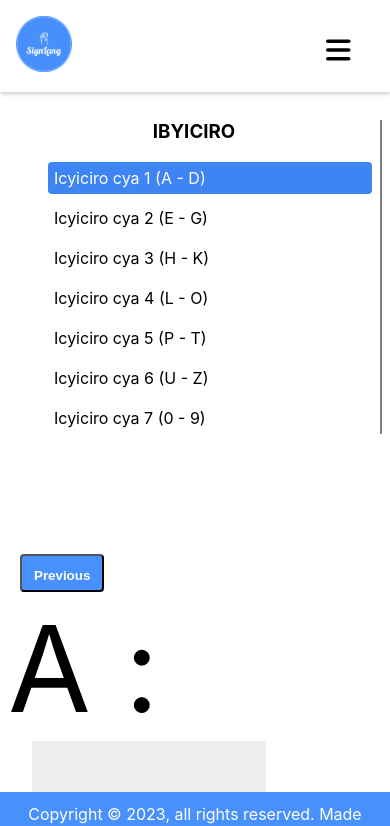
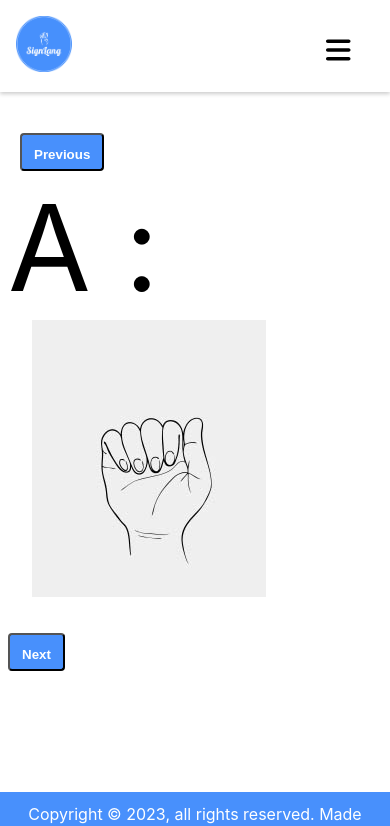
Before and after one commit to ngabo-dev/fluentfusion_frontend, a React (Vite) app: page /lessons in a window 390 px wide. Shown: the top 826 px of the page. Built offline with nearby package versions, Linux system fonts and the light colour scheme.

Commit message:
responsive

```diff
--- a/src/components/Footer.jsx
+++ b/src/components/Footer.jsx
@@ -3,7 +3,7 @@ import React from 'react'
 function Footer() {
   const currentYear = new Date().getFullYear();
   return (
-    <div style={{backgroundColor:'#4890fc', width:'100%', minHeight:"40px", color:'white', textAlign:'center', bottom:'0', left: '0', position:'fixed'}}>
+    <div className='the-footer'>
         <div style={{marginTop:'12px'}}>
           Copyright &copy; {currentYear}, all rights reserved. Made by
          <a href='https://iitech.rw/'  target='_blank' style={{ color: 'white', textDecoration:'underline', marginLeft:'4px', fontWeight:'bold', textUnderlineOffset:'5px' }}>IITECH RWANDA</a>
--- a/src/index.css
+++ b/src/index.css
@@ -45,3 +45,13 @@ body {
 .not-correct{
   color: red;
 }
+.the-footer{
+  background-color: #4890fc;
+  width: 100%;
+  min-height: 40px;
+  color: white ;
+  text-align: center ;
+  bottom: 0;
+  left:  0;
+  position: fixed;
+}
--- a/src/pages/Games.jsx
+++ b/src/pages/Games.jsx
@@ -340,7 +340,7 @@ function Games() {
 
   return (
     <Container>
-      <div  className='flex'>
+      <div  className='flex' >
         <div className="sidebar" >
           <h3 style={{ textAlign: "center" }}> IMYITOZO </h3>
           <ul>
@@ -376,7 +376,7 @@ function Games() {
         </div>
 
           {/* main div */}
-        <div style={{ width: "72%", paddingLeft:'32px'}}>
+        <div style={{ width: "72%", paddingLeft:'32px'}} className="main-div">
           <div style={{textAlign:'center', textDecoration:'underline', textUnderlineOffset:'6px'}}><h3> HITAMO</h3></div>
 
           <div style={{display:'flex'}}>
@@ -506,7 +506,11 @@ const Container = styled.div`
       min-height:220px;
       margin-top:120px;
       border-right: gray 0px solid;
+      display: none;
 
+    }
+    .main-div{
+      margin-top:120px;
     }
   }
 `;
--- a/src/pages/Lessons.jsx
+++ b/src/pages/Lessons.jsx
@@ -315,7 +315,7 @@ function Lessons() {
 
         </div>
 
-        <button onClick={deincrement} style={{backgroundColor:'#4890fc', color:'white', fontWeight:'bold', height:'38px', padding:'12px', marginTop:'28%', borderRadius:'4px', marginLeft:'12px'}}> Previous  </button>
+        <button onClick={deincrement} className='previous'> Previous  </button>
 
         <div style={{ width: '72%', justifyContent: 'center' }} className='flex mt-32'>
         <span style={{ fontSize: '120px' }}> {key} : </span>
@@ -325,7 +325,7 @@ function Lessons() {
         </div>
       </div>
 
-          <button onClick={increment} style={{backgroundColor:'#4890fc', color:'white', fontWeight:'bold', height:'38px', padding:'12px', marginTop:'28%', borderRadius:'4px'}}> Next  </button>
+          <button onClick={increment} className='next'> Next  </button>
       </div>
       <br />
       <br />
@@ -347,6 +347,25 @@ const Container = styled.div`
     .mt-32 {
       margin-top: 32px;
     }
+    .previous{
+      background-color: #4890fc;
+      color: white;
+      font-weight: bold;
+      height: 38px;
+      padding: 12px;
+      margin-top: 28%;
+      border-radius: 4px;
+      margin-left:12px;
+    }
+    .next{
+      background-color: #4890fc;
+      color:white;
+      font-weight: bold;
+      height: 38px;
+      padding: 12px;
+      margin-top: 28%;
+      border-radius: 4px;
+    }
 
   @media (max-width: 768px) {
     margin-top: 12vh;
@@ -357,11 +376,18 @@ const Container = styled.div`
       width:100%;
       min-height:220px;
       margin-top:120px;
+      display: none;
 
     }
     .mt-32 {
       margin-top: 4px;
     }
+    .previous{
+      margin-top: 32px;
+    }
+    .next{
+      margin-top: 32px;
+    }
   }
 `
 export default Lessons
```
